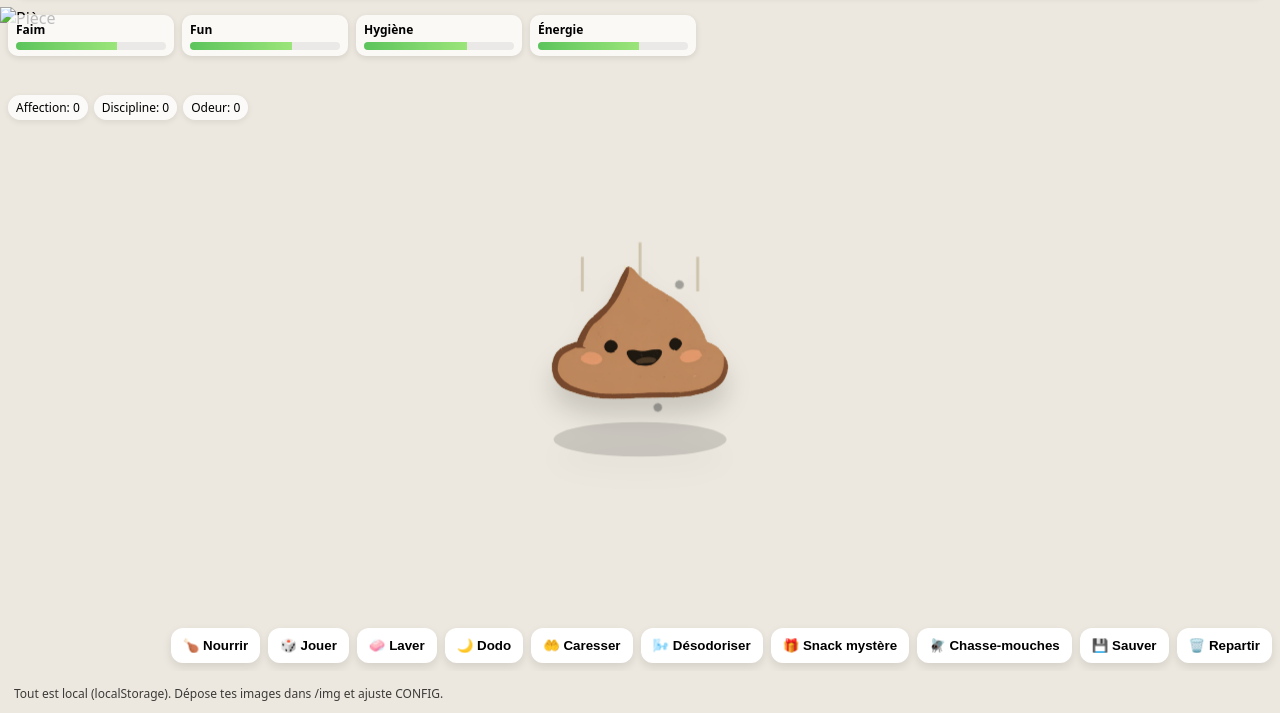
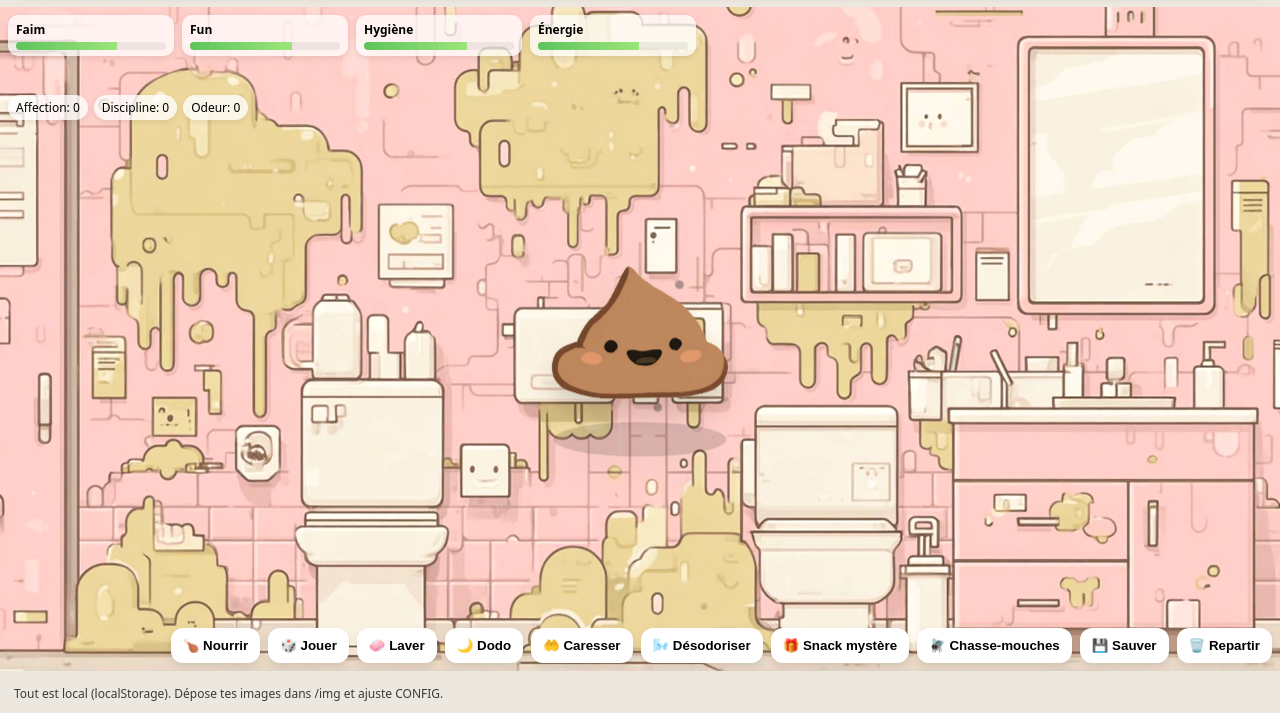
Before and after one commit to ZhuGG/Cacamochi, a plain HTML site: page index.html in a window 1280 px wide. Shown: the part 87-800 px from the top of the page. Drawn offline with Linux system fonts and the light colour scheme.

Commit message:
Update index.html

```diff
--- a/index.html
+++ b/index.html
@@ -137,7 +137,7 @@
      CONFIG — À ADAPTER SEULEMENT ICI
      =========================== */
   const CONFIG = {
-    background: "img/background.jpg",
+    background: "img_background.jpg",
     sprites: {
       bouseau:   { src: "img_bouseau.png",   x:0,y:0,w:200,h:200 },
       cacabra:   { src: "img_cacabra.png",   x:0,y:0,w:200,h:200 },
```
